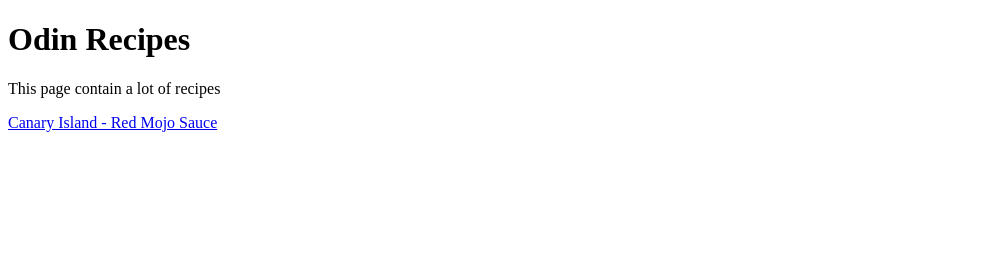
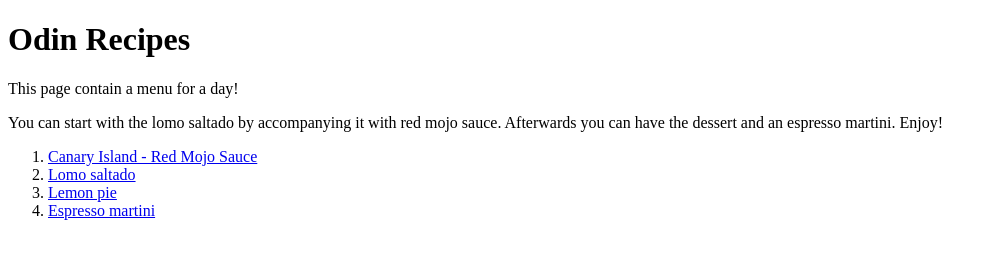
Before and after one commit to fercarcamo/odin-recipes, a plain HTML site: page index.html in a window 1280 px wide. Shown: the whole page, without its empty margins (0-997 px from the left). Drawn offline with Linux system fonts and the light colour scheme.

Commit message:
Link webpage recipes to main page
Link pages recipes to the index.html
-Lemon pie
-Lomo saltado
-Espresso martini

```diff
--- a/index.html
+++ b/index.html
@@ -8,7 +8,13 @@
 </head>
 <body>
     <h1>Odin Recipes</h1>
-    <p>This page contain a lot of recipes</p>
-    <a href="recipes/red-mojo-sauce.html">Canary Island - Red Mojo Sauce</a>
+    <p>This page contain a menu for a day!</p>
+    <p>You can start with the lomo saltado by accompanying it with red mojo sauce. Afterwards you can have the dessert and an espresso martini. Enjoy!</p>
+    <ol>
+        <li><a href="recipes/red-mojo-sauce.html">Canary Island - Red Mojo Sauce</a></li>
+        <li><a href="recipes/lomo-saltado.html">Lomo saltado</a></li>
+        <li><a href="recipes/lemon-pie.html">Lemon pie</a></li>
+        <li><a href="recipes/espresso-martini.html">Espresso martini</a></li>
+    </ol>
 </body>
 </html>
```
